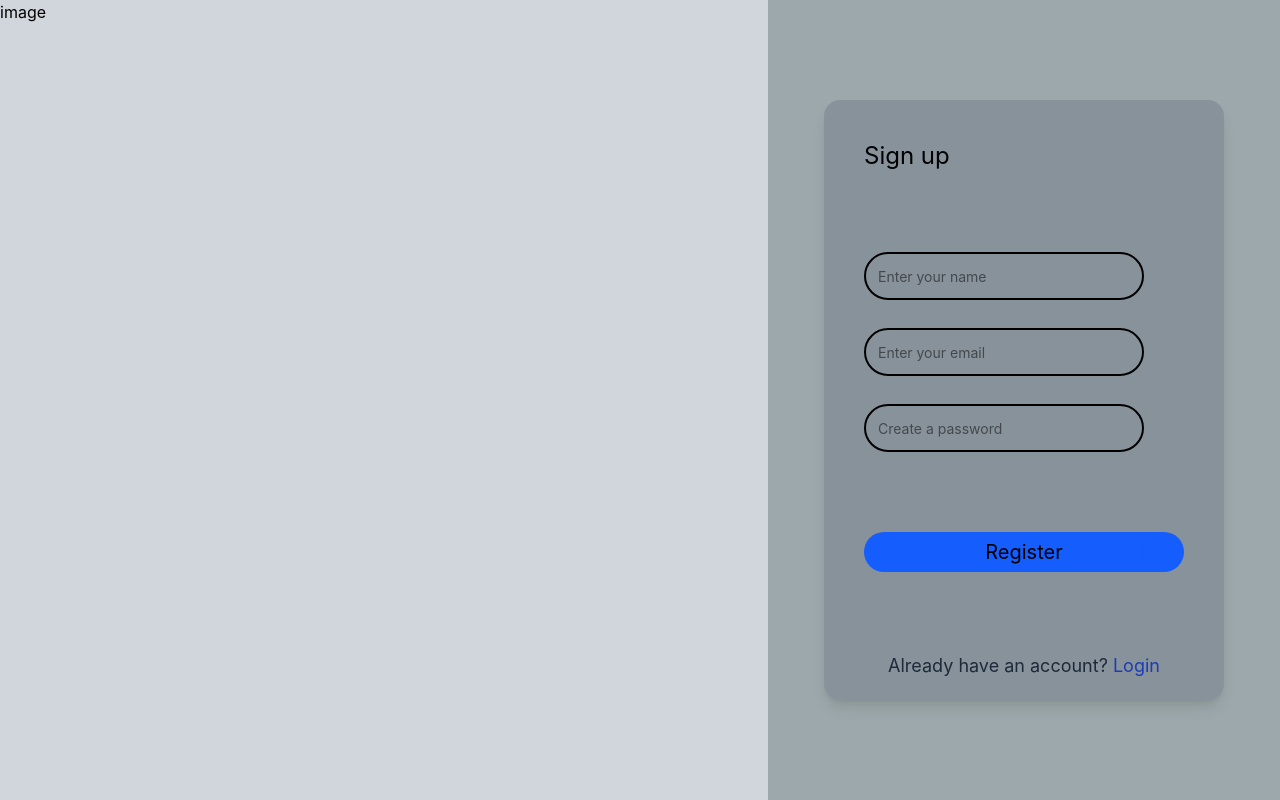
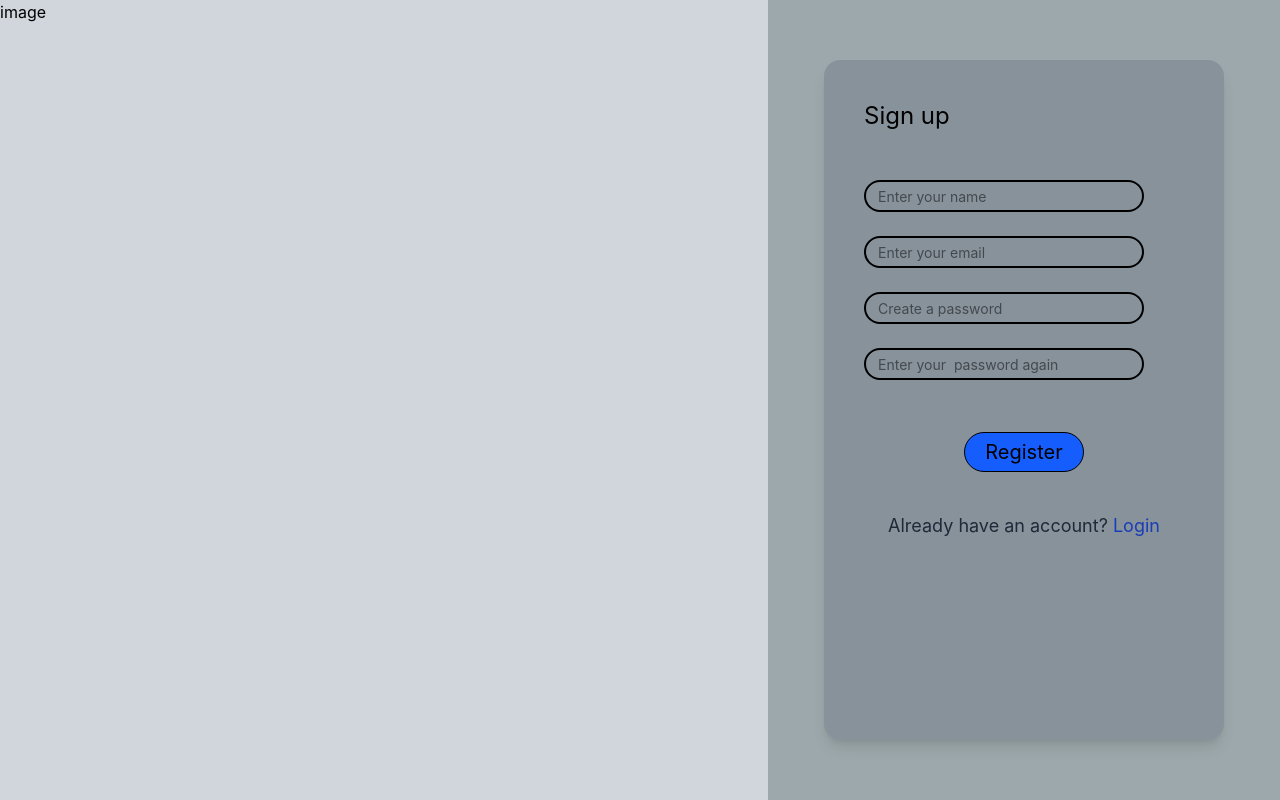
Before and after one commit to Raj-Praj/Study-Hub-App, a React (Vite) app: page /register-page in a window 1280 px wide. Built offline with nearby package versions, Linux system fonts and the light colour scheme.

Commit message:
zod and hookform/resolvers are used to validate loginform

```diff
--- a/src/components/landingPage/rightsidecomponent/LoginSection.tsx
+++ b/src/components/landingPage/rightsidecomponent/LoginSection.tsx
@@ -5,16 +5,24 @@ import FormButton from "../../ui/form/formbutton";
 import FormLabel from "../../ui/form/formlabel";
 import {useForm } from "react-hook-form";
 import FormInputField from "../../ui/form/input";
-export interface Icredentials{
-    username:string,
-    password:string
-}
+import z from "zod";
+import { zodResolver } from "@hookform/resolvers/zod";
+// export interface Icredentials{
+//     username:string,
+//     password:string
+// }
+const LoginDTO=z.object({
+            username:z.string().min(1,"Username is required").max(30,"Username should not exceed more than 30 characters").nonoptional(),
+            password:z.string().nonempty("Password is required").nonoptional()
+})
+type Icredentials=z.infer<typeof LoginDTO>
 export default function LoginSection(){
-    const{control,handleSubmit}=useForm<Icredentials>({
+    const{control,handleSubmit,formState:{errors}}=useForm<Icredentials>({
         defaultValues:{
             username:"",
             password:""
-        }
+        },
+        resolver:zodResolver(LoginDTO)
     })
     const loginApiCaller=(data:Icredentials)=>{
         console.log(data)
@@ -28,16 +36,18 @@ export default function LoginSection(){
 
                    <FormLabel className="text-2xl">Login into Study Hub</FormLabel>
 
-                     <div className="flex flex-col gap-7">
-                       <FormInputField name="username" control={control}/>
-                       <FormInputField type="password" name="password" control={control}/>
+                     <div className="flex flex-col gap-3">
+                       <FormInputField name="username" errMsg={errors?.username?.message} control={control} placeholder="Enter your Username"/>
+                       <FormInputField type="password" errMsg={errors?.password?.message} name="password" control={control} placeholder="Enter your Password"/>
 
 
                     </div>
 
 
+                      <div className="flex justify-center">
+                          <FormButton type="submit" className="bg-blue-600" >Log in</FormButton>
+                        </div>
 
-                     <FormButton type="submit">Log in</FormButton>
 
 
                         <FormLabel className="text-xl text-center text-gray-800"> New here?{" "}
--- a/src/components/landingPage/rightsidecomponent/RegisterSection.tsx
+++ b/src/components/landingPage/rightsidecomponent/RegisterSection.tsx
@@ -4,20 +4,35 @@ import FormLabel from "../../ui/form/formlabel"
 import FormButton from "../../ui/form/formbutton"
 import {  useForm } from "react-hook-form"
 import FormInputField from "../../ui/form/input"
-export interface iCredentials1{
-    user_name:string,email:string,password:string
+import  z from "zod"
+import { zodResolver } from "@hookform/resolvers/zod"
+// export interface iCredentials1{
+//     user_name:string,email:string,password:string
 
-}
+// }
+
+const RegisterDTO=z.object({             //schema
+      user_name:z.string().nonempty().nonoptional(),
+        email:z.email().nonempty().nonoptional(),
+        new_password:z.string().nonempty().nonoptional(),
+        current_password:z.string().nonempty().nonoptional()
+
+
+
+
+})
+type Rcredentials=z.infer<typeof RegisterDTO>
 export default function RegisterSection(){
-const{control,handleSubmit}=useForm<iCredentials1>({
+const{control,handleSubmit,formState:{errors}}=useForm<Rcredentials>({
     defaultValues:{
         user_name:"",
         email:"",
-        password:""
+        new_password:"",
+        current_password:""
 
-    }
+    },resolver:zodResolver(RegisterDTO)
 })
-const registerUser=(data:iCredentials1)=>{
+const RegisterUser=(data:Rcredentials)=>{
     console.log(data)
 }
 
@@ -27,25 +42,26 @@ const registerUser=(data:iCredentials1)=>{
         <section className="w-2/5 h-screen bg-mist-400 flex justify-center items-center">
 
 
-            <form onSubmit={handleSubmit(registerUser)}>
-              <div className=" bg-gray-500/40  w-100 h-150 rounded-2xl shadow-lg p-10 text-2xl flex flex-col gap-20">
+            <form onSubmit={handleSubmit(RegisterUser)}>
+              <div className=" bg-gray-500/40  w-100 h-170 rounded-2xl shadow-lg p-10 text-2xl flex flex-col gap-10">
 
-                  <FormLabel className="text-2xl" >Sign up</FormLabel>
+                  <FormLabel className="text-2xl h-10 " >Sign up</FormLabel>
 
-                    <div className="flex flex-col gap-7">
+                    <div className="flex flex-col gap-3 ">
 
-                        <FormInputField name="user_name" control={control} placeholder="Enter your name"/>
-                        <FormInputField type="text" name="email" control={control} placeholder="Enter your email"/>
-                        <FormInputField type="password" name="password" control={control} placeholder="Create a password"/>
+                        <FormInputField errMsg={errors?.user_name?.message} name="user_name" control={control} placeholder="Enter your name"/>
+                        <FormInputField errMsg={errors?.email?.message} type="text" name="email" control={control} placeholder="Enter your email"/>
+                        <FormInputField errMsg={errors?.new_password?.message} type="password" name="new_password" control={control} placeholder="Create a password"/>
+                        <FormInputField errMsg={errors?.current_password?.message} type="password" name="current_password" control={control} placeholder="Enter your  password again"/>
 
                      </div>
 
 
-                     <div className="flex justify-center items-center h-10 bg-blue-600 rounded-full text-xl hover:bg-sky-700 cursor-pointer">
-                         <FormButton type="submit">Register</FormButton>
+                     <div className="flex justify-center">
+                         <FormButton type="submit" className="bg-blue-600">Register</FormButton>
 
                      </div>
-                     <FormLabel className="text-lg text-center text-gray-800">
+                     <FormLabel className="text-lg text-center text-gray-800 ">
                         Already have an account?{" "}
                         <Link to="/" className="text-blue-800 cursor-pointer">
                         Login
--- a/src/components/ui/form/formbutton.tsx
+++ b/src/components/ui/form/formbutton.tsx
@@ -1,17 +1,19 @@
 //import { useNavigate } from "react-router"
+
+import type { ReactNode } from "react"
 
 export type FormButtonProps={
     type:"submit"|"reset"|"button",
-    navigateWhere?:string,
-    children:string
+
+    children:ReactNode,
+    className?:string
 }
-export default function FormButton({type="button",children}:Readonly<FormButtonProps>){
-    //const navigate=useNavigate()
+export default function FormButton({type="button",children,className}:Readonly<FormButtonProps>){
+
     return(<>
-    <div className="flex justify-center items-center">
-                         <button type={type} className="cursor-pointer  justify-center items-center w-60 h-10 bg-blue-600 rounded-full text-xl hover:bg-sky-700 " >
+                         <button type={type} className={`cursor-pointer  justify-center items-center w-30 h-10 border rounded-full text-xl hover:bg-sky-700 ${className}` } >
                             {children}
                             </button>
-     </div>
+
     </>)
 }
--- a/src/components/ui/form/input.tsx
+++ b/src/components/ui/form/input.tsx
@@ -5,9 +5,10 @@ export type InputfieldProps<T extends FieldValues>={
     type?:HTMLInputTypeAttribute,
     placeholder?:string,
     control:Control<T>,
-    name:Path<T>
+    name:Path<T>,
+    errMsg?:string
 }
-export default function FormInputField<T extends FieldValues>({name,type='text',placeholder,control}:Readonly<InputfieldProps<T>>){
+export default function FormInputField<T extends FieldValues>({name,type='text',placeholder,control,errMsg}:Readonly<InputfieldProps<T>>){
     return(
     <>
     <Controller
@@ -15,12 +16,16 @@ export default function FormInputField<T extends FieldValues>({name,type='text',
     control={control}
     render={({field})=>{
         return(
+            <>
             <input
             type={type}
             {...field}
-            className=" border-2 rounded-full  w-70 h-12 text-sm p-3"
+            className=" border-2 rounded-full  w-70 h-8 text-sm p-3"
             placeholder={placeholder}
             />
+            <span className="text-red-600 italic text-sm">{errMsg}</span>
+            </>
+
 
         )
     }}
```
